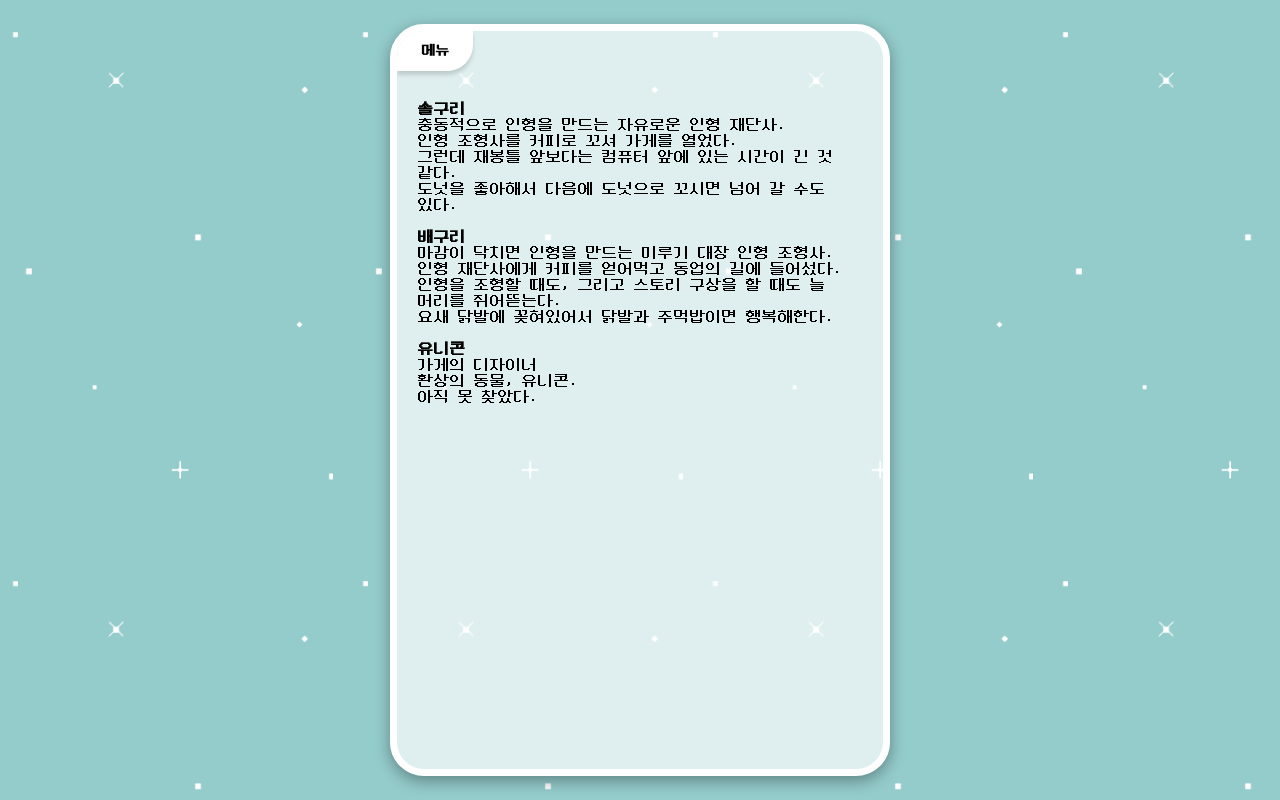
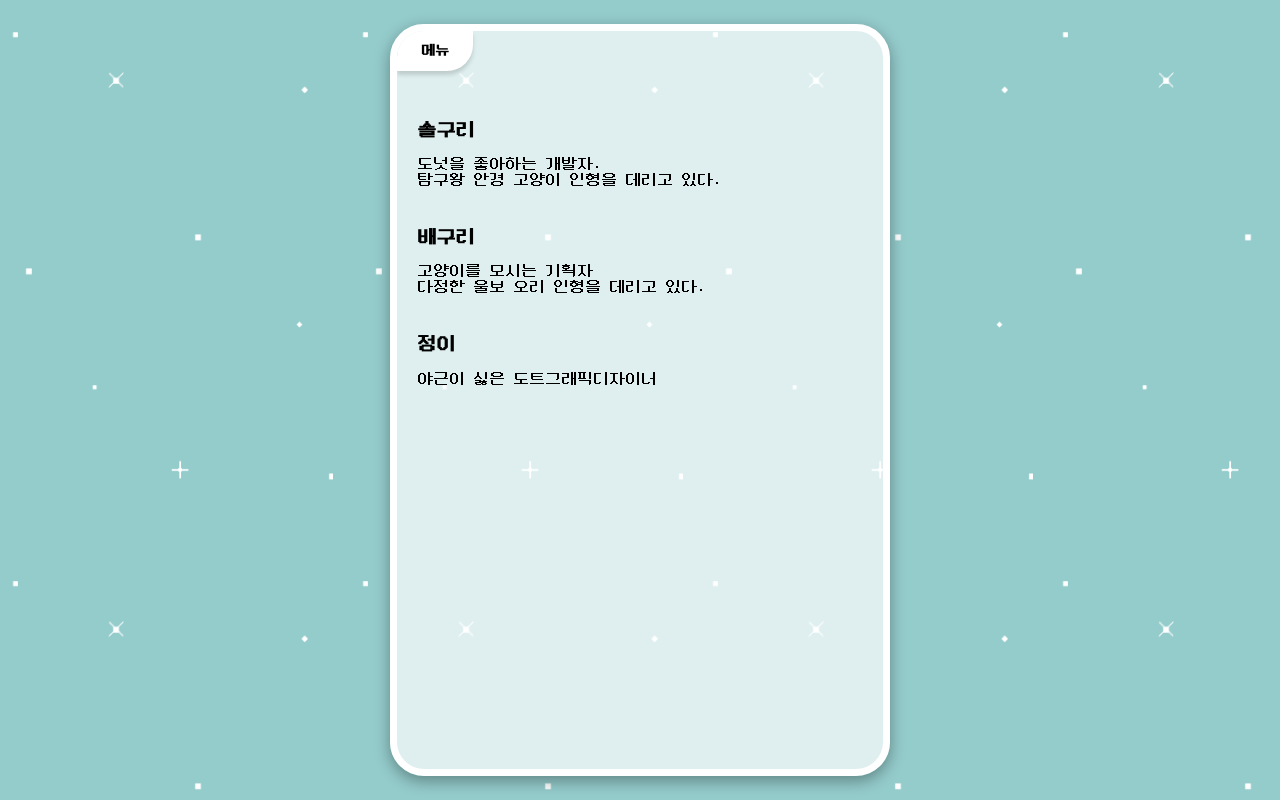
Before and after one commit to soooru/hotbi, a React (Create React App) app: page /developer in a window 1280 px wide. Built offline with nearby package versions, Linux system fonts and the light colour scheme; a small style sheet from the web is missing.

Commit message:
feat:모든UI 완성

```diff
--- a/src/components/HelmetComponents.tsx
+++ b/src/components/HelmetComponents.tsx
@@ -3,7 +3,10 @@ import { useContext } from 'react'
 import ogImage from 'assets/images/ic_ball.png'
 
 import { AppInfo } from 'contexts/AppInfo'
-export default function HelmetComponents(props: { title: string }) {
+export default function HelmetComponents(props: {
+  title: string
+  image?: string
+}) {
   const { appName } = useContext(AppInfo)
 
   return (
@@ -13,7 +16,8 @@ export default function HelmetComponents(props: { title: string }) {
         {props.title}
       </title>
       <meta property="og:title" content={appName + props.title} />
-      <meta property="og:image" content={ogImage} />
+      <meta property="og:description" content="마법의 인형가게" />
+      <meta property="og:image" content={props.image ?? ogImage} />
     </Helmet>
   )
 }
--- a/src/components/ProcessBar.tsx
+++ b/src/components/ProcessBar.tsx
@@ -19,7 +19,7 @@ const ProcessWrap = styled.div`
     transform: rotate(30deg);
     position: absolute;
     top: 18px;
-    right: 15px;
+    right: 5px;
   }
 `
 const ProcessBox = styled.div<{ process: number }>`
--- a/src/components/ShareButton.tsx
+++ b/src/components/ShareButton.tsx
@@ -1,5 +1,6 @@
 import { useEffect } from 'react'
 import { shareKakao } from 'utils/ShareKakaoTalk'
+import ic_kakao from 'assets/images/ic_kakao.png'
 
 interface Props {
   result?: string
@@ -18,7 +19,7 @@ function ShareButton({ result }: Props) {
 
   return (
     <button onClick={() => shareKakao(result)}>
-      <span>카</span>
+      <img src={ic_kakao} alt="avatar" />
     </button>
   )
 }
--- a/src/components/Toast.tsx
+++ b/src/components/Toast.tsx
@@ -16,17 +16,18 @@ const StyledToast = styled.div<Props>`
   padding: 10px;
   height: 16px;
   position: absolute;
-  bottom: -16px;
-  left: 50%;
+  top: 0%;
+  left: -100%;
   border-radius: 20px;
   margin-left: -150px;
   opacity: 0;
   transition: all 0.5s ease-in-out;
+  z-index: 5;
   ${(props) =>
     props.active &&
     css`
-      bottom: 50px;
       opacity: 1;
+      left: 50%;
     `};
 `
 const Toast = (props: Props) => (
--- a/src/index.css
+++ b/src/index.css
@@ -158,7 +158,7 @@ body {
 
   background-position: top center;
   background-repeat: repeat;
-  animation: flowstar 10s linear infinite alternate;
+  animation: flowstar 20s linear infinite alternate;
 }
 @media screen and (max-width: 768px) {
   body {
@@ -197,7 +197,7 @@ a:active {
     background-position: 0px 0px;
   }
   100% {
-    background-position: 100px 0px;
+    background-position: 200px 0px;
   }
 }
 .animation-leftright {
--- a/src/pages/Developer.tsx
+++ b/src/pages/Developer.tsx
@@ -1,10 +1,15 @@
 import HelmetComponents from 'components/HelmetComponents'
 import styled from 'styled-components'
 const StyledWrapper = styled.div`
-  padding: 20px;
-`
-const NickName = styled.strong`
-  font-weight: bold;
+  .developer {
+    margin-top: 40px;
+    padding: 0px 20px;
+  }
+  .nickname {
+    font-weight: bold;
+    font-size: 1.2rem;
+    margin-bottom: 16px;
+  }
 `
 
 export default function Developer() {
@@ -12,28 +17,21 @@ export default function Developer() {
     <>
       <HelmetComponents title=":가게 정보" />
       <StyledWrapper>
-        <div>
-          <NickName>솔구리</NickName> <br />
-          충동적으로 인형을 만드는 자유로운 인형 재단사. <br />
-          인형 조형사를 커피로 꼬셔 가게를 열었다. <br />
-          그런데 재봉틀 앞보다는 컴퓨터 앞에 있는 시간이 긴 것 같다. <br />
-          도넛을 좋아해서 다음에 도넛으로 꼬시면 넘어 갈 수도 있다.
+        <div className="developer">
+          <div className="nickname">솔구리</div>
+          도넛을 좋아하는 개발자. <br />
+          탐구왕 안경 고양이 인형을 데리고 있다.
         </div>
-        <br />
-        <div>
-          <NickName>배구리</NickName> <br />
-          마감이 닥치면 인형을 만드는 미루기 대장 인형 조형사. <br />
-          인형 재단사에게 커피를 얻어먹고 동업의 길에 들어섰다. <br />
-          인형을 조형할 때도, 그리고 스토리 구상을 할 때도 늘 머리를 쥐어뜯는다.
-          <br />
-          요새 닭발에 꽂혀있어서 닭발과 주먹밥이면 행복해한다.
+        <div className="developer">
+          <div className="nickname">배구리</div>
+          <div>
+            고양이를 모시는 기획자 <br />
+            다정한 울보 오리 인형을 데리고 있다.
+          </div>
         </div>
-        <br />
-        <div>
-          <NickName>유니콘</NickName> <br />
-          가게의 디자이너 <br />
-          환상의 동물, 유니콘. <br />
-          아직 못 찾았다.
+        <div className="developer">
+          <div className="nickname">정이</div>
+          <div>야근이 싫은 도트그래픽디자이너</div>
         </div>
       </StyledWrapper>
     </>
--- a/src/pages/Result.tsx
+++ b/src/pages/Result.tsx
@@ -7,6 +7,7 @@ import Toast from 'components/Toast'
 import ShareButton from 'components/ShareButton'
 import ProfileImage from 'components/ProfileImage'
 import ic_ball from 'assets/images/ic_ball.png'
+import ic_copy from 'assets/images/ic_copy.png'
 
 interface result {
   name?: string
@@ -41,11 +42,6 @@ const ProfileBg = styled.div`
   background-image: linear-gradient(62deg, #fbab7e 0%, #f7ce68 100%);
 `
 const WrapBox = styled.div`
-  .share {
-    position: absolute;
-    top: 10px;
-    right: 10px;
-  }
   .content {
     padding: 16px 20px;
   }
@@ -92,10 +88,10 @@ const WrapBox = styled.div`
     margin-top: 60px;
     button {
       display: block;
+      background: #fff;
       width: 80%;
       margin: 0 auto;
       padding: 0px;
-      margin-bottom: 20px;
       border-radius: 16px;
       a,
       span {
@@ -103,6 +99,25 @@ const WrapBox = styled.div`
         height: 100%;
         display: block;
         padding: 16px 0px;
+      }
+    }
+  }
+  .share {
+    position: relative;
+    display: flex;
+    align-items: center;
+    justify-content: center;
+    margin: 20px 0px;
+    button {
+      padding: 0px;
+      width: 40px;
+      border: none;
+      height: 40px;
+      border-radius: 50px;
+      margin: 0px 5px;
+      img {
+        width: 100%;
+        height: 100%;
       }
     }
   }
@@ -121,7 +136,7 @@ export default function Result() {
     try {
       await navigator.clipboard.writeText(text)
 
-      setToastText('복사 완료, 인형 가게를 공유해 주세요.')
+      setToastText('복사 완료')
     } catch (error) {
       setToastText('복사에 실패하였습니다.')
     } finally {
@@ -150,12 +165,11 @@ export default function Result() {
 
   return (
     <>
-      <HelmetComponents title=":결과" />
+      <HelmetComponents
+        title={yourResult?.name ? `: ${yourResult.name}` : ':결과'}
+      />
       <WrapBox>
         <ProfileBg />
-        <div className="share">
-          <ShareButton result={yourResult?.name} />
-        </div>
         <div className="profile">
           <ProfileImage mbti={params.id} />
           <TitleBox>{yourResult?.name}</TitleBox>
@@ -178,16 +192,19 @@ export default function Result() {
           <button>
             <NavLink to="/question">다시 하기</NavLink>
           </button>
+        </div>
+        <div className="share">
+          <Toast text={toastText} active={toastState} />
+          <ShareButton result={yourResult?.name} />
           <button
             onClick={(e: any) => {
               handleCopyClipBoard(window.location.href)
             }}
           >
-            <span>페이지 주소 복사하기</span>
+            <img src={ic_copy} alt="copy" />
           </button>
         </div>
       </WrapBox>
-      <Toast text={toastText} active={toastState} />
     </>
   )
 }
--- a/src/pages/Store.tsx
+++ b/src/pages/Store.tsx
@@ -13,19 +13,40 @@ interface resultProps {
 }
 
 const StyledWrapper = styled.div`
-  padding: 10px;
+  padding: 10px 20px;
   grid-template-columns: 1fr 1fr;
   display: grid;
   row-gap: 20px;
   column-gap: 20px;
   text-align: center;
+  @media screen and (max-width: 500px) {
+    padding: 10px 40px;
+    grid-template-columns: 1fr;
+  }
   img {
-    max-width: 100%;
+    max-width: 90%;
+  }
+  .img-holder {
+    border-radius: 50%;
+    background: rgba(255, 255, 255, 0.4);
+    box-shadow: inset -1em -0.5em 1px rgba(205, 228, 248, 0.4);
+    border: 7px solid aliceblue;
+    padding: 10px;
+  }
+  .name {
+    margin-bottom: 20px;
+    font-size: 0.9rem;
+    padding: 20px 3px 13px;
+    margin-top: -30px;
+    border-radius: 80px 80px 5px 5px;
+    color: #ffff;
+    border-bottom: 7px solid #076565;
+    background: #379393;
   }
 `
 const StyledTitle = styled.div`
-  font-size: 1.2rem;
-  margin: 30px 0px;
+  font-size: 1.4rem;
+  margin: 50px 0px;
   font-weight: bold;
   text-align: center;
 `
@@ -54,15 +75,17 @@ export default function Store() {
     <>
       <HelmetComponents title=":모든 인형" />
       <div>
-        <StyledTitle>가게의 모든 인형</StyledTitle>
+        <StyledTitle>🧸 가게의 모든 인형 🧸</StyledTitle>
         <StyledWrapper>
           {allResults &&
             allResults.map((v) => (
               <NavLink to={v.url} key={v.name}>
                 <div>
-                  <ProfileImage mbti={v.img} />
+                  <div className="img-holder">
+                    <ProfileImage mbti={v.img} />
+                  </div>
+                  <div className="name">{v.name}</div>
                 </div>
-                <div>{v.name}</div>
               </NavLink>
             ))}
         </StyledWrapper>
```
Also changed, not shown: src/assets/images/ic_copy.png (added), src/assets/images/ic_kakao.png (added).
